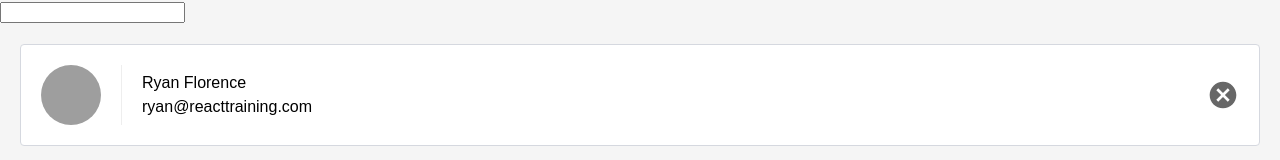
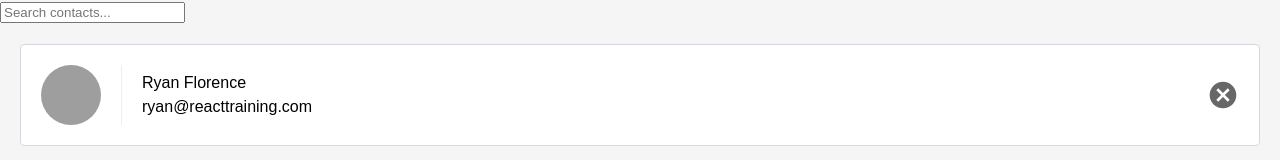
Before and after one commit to islamhaqq/contacts-manager, a React (Create React App) app: page / in a window 1280 px wide. Shown: the top 160 px of the page. Built offline with nearby package versions, Linux system fonts and the light colour scheme.

Commit message:
add placeholder to searchbox

```diff
--- a/src/components/SearchBox.js
+++ b/src/components/SearchBox.js
@@ -5,6 +5,7 @@ const SearchBox = ({ onQuery, value }) => {
     onChange={event => onQuery(event.target.value)}
     value={value}
     type="text"
+    placeholder="Search contacts..."
   />
 }
 
```
